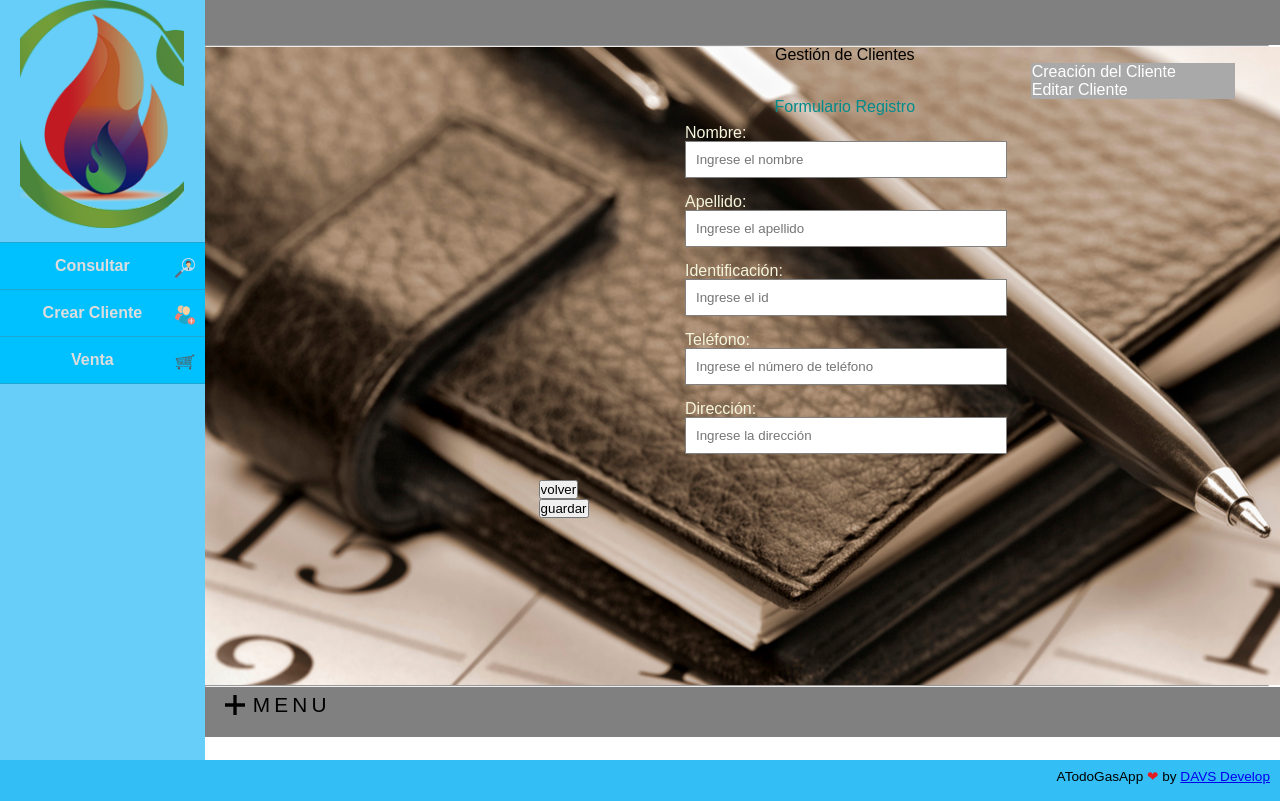
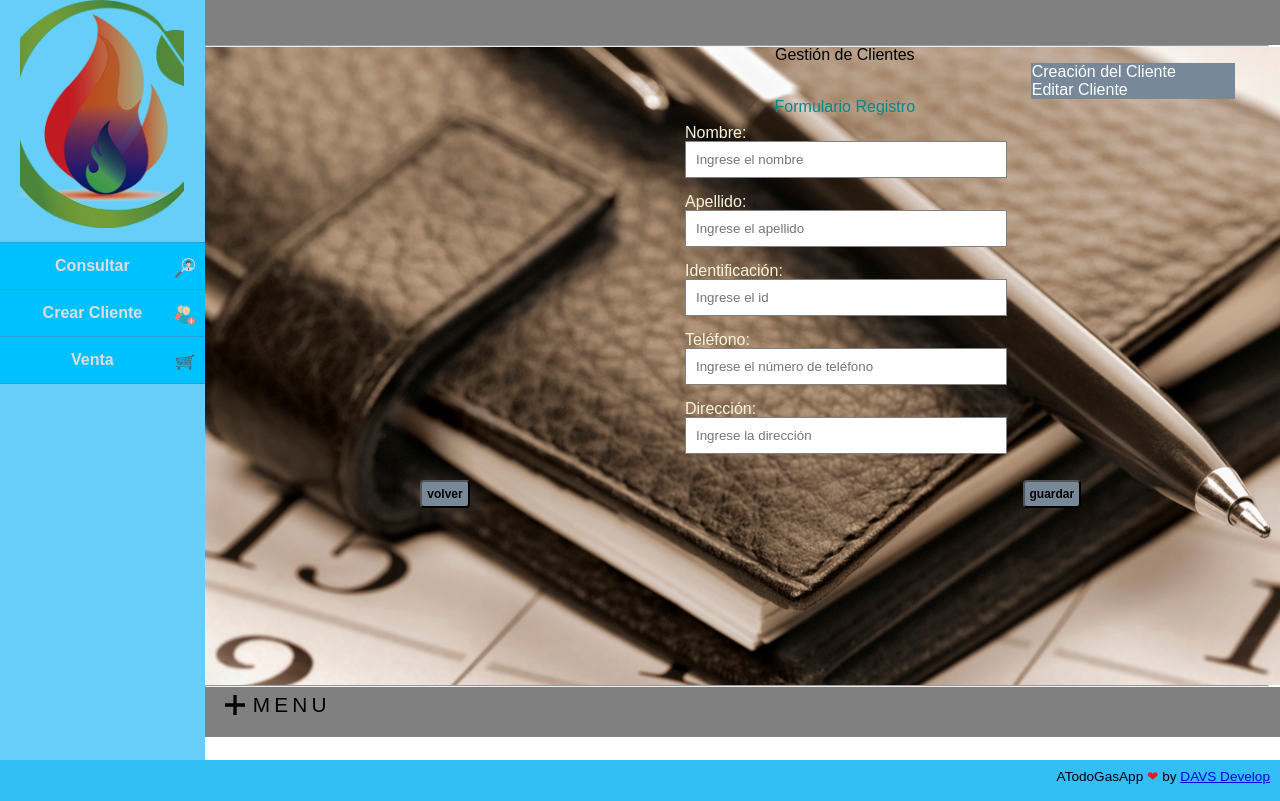
Before and after one commit to davidneitor185/ProyectoDS, a Django app: page /ATodoGasApp/crear_cliente in a window 1280 px wide. Shown: the part 40-841 px from the top of the page. Run offline with Django 3.2, Linux system fonts and the light colour scheme.

Commit message:
Se mejoraron los botones e incluso se hizo el intento de mejorar la interfaz integrada con el index

```diff
--- a/ATodoGasWeb/ATodoGasApp/static/ATodoGasApp/css/barraC.css
+++ b/ATodoGasWeb/ATodoGasApp/static/ATodoGasApp/css/barraC.css
@@ -6,7 +6,7 @@ body{
 .menu{
     list-style: initial;
     padding: 0;
-    background:darkgrey;
+    background: lightslategray;
     width: 19%;
     max-width: 655px;
     margin: auto;
--- a/ATodoGasWeb/ATodoGasApp/static/ATodoGasApp/css/styleClientes.css
+++ b/ATodoGasWeb/ATodoGasApp/static/ATodoGasApp/css/styleClientes.css
@@ -2,6 +2,7 @@
     margin: 0;
     padding: 0;
     box-sizing: content-box;
+
 
 }
 
@@ -30,15 +31,47 @@
 }
 
 .cliente{
-  background-attachment: unset;
+  background-attachment: initial;
   background-image: url("/../static/ATodoGasApp/agenda1.jpg");
   width: 84%;
   height: 84%;
-  left:16%;
+  left: 16%;
+
+
+
 }
 
-.botton{
-  margin-left: 12%;
+.volver{
+  text-decoration:none;
+  padding: 5px;
+  font-weight: 600;
+  font-size: 12px;
+  color:black;
+  Border-radius: 4px;
+  background-color: lightslategray;
+  margin-left: 1%;
   margin-right: 26%;
 
 }
+
+.volver:hover{
+  opacity: 0.8;
+  text-decoration: none;
+}
+
+.guardar{
+  text-decoration:none;
+  padding: 5px;
+  font-weight: 600;
+  font-size: 12px;
+  color:black;
+  Border-radius: 4px;
+  background-color: lightslategray;
+  margin-left: 25%;
+  margin-right: 1%;
+}
+
+.guardar:hover{
+  opacity: 0.8;
+  text-decoration: none;
+}
--- a/ATodoGasWeb/ATodoGasApp/templates/ATodoGasApp/crear_cliente.html
+++ b/ATodoGasWeb/ATodoGasApp/templates/ATodoGasApp/crear_cliente.html
@@ -32,8 +32,8 @@
                         </br></br>
 
                     </section>
-                <input size="65%" class ="botton" type="submit" value="volver">
-                <input size="65" class ="botton" type="submit" value="guardar">
+                <input size="65%" class ="volver" type="submit" value="volver">
+                <input size="65" class ="guardar" type="submit" value="guardar">
 
                 </section>
 
```
